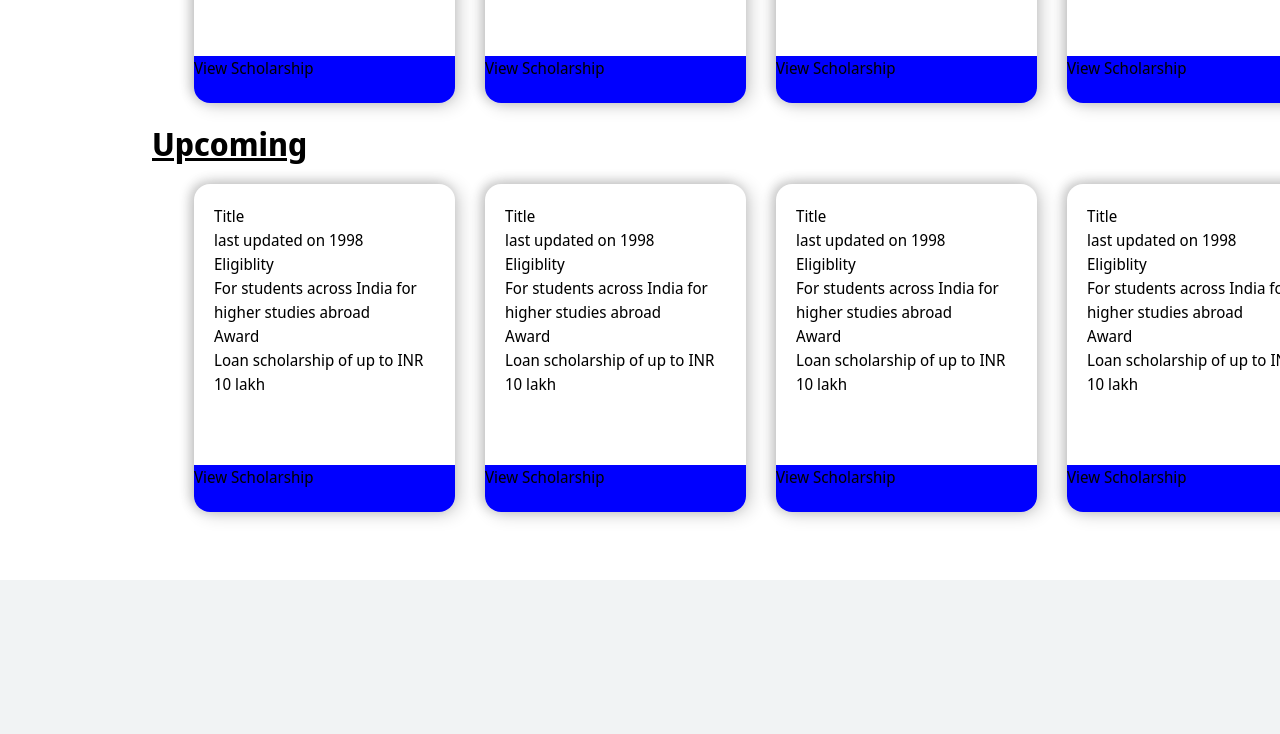
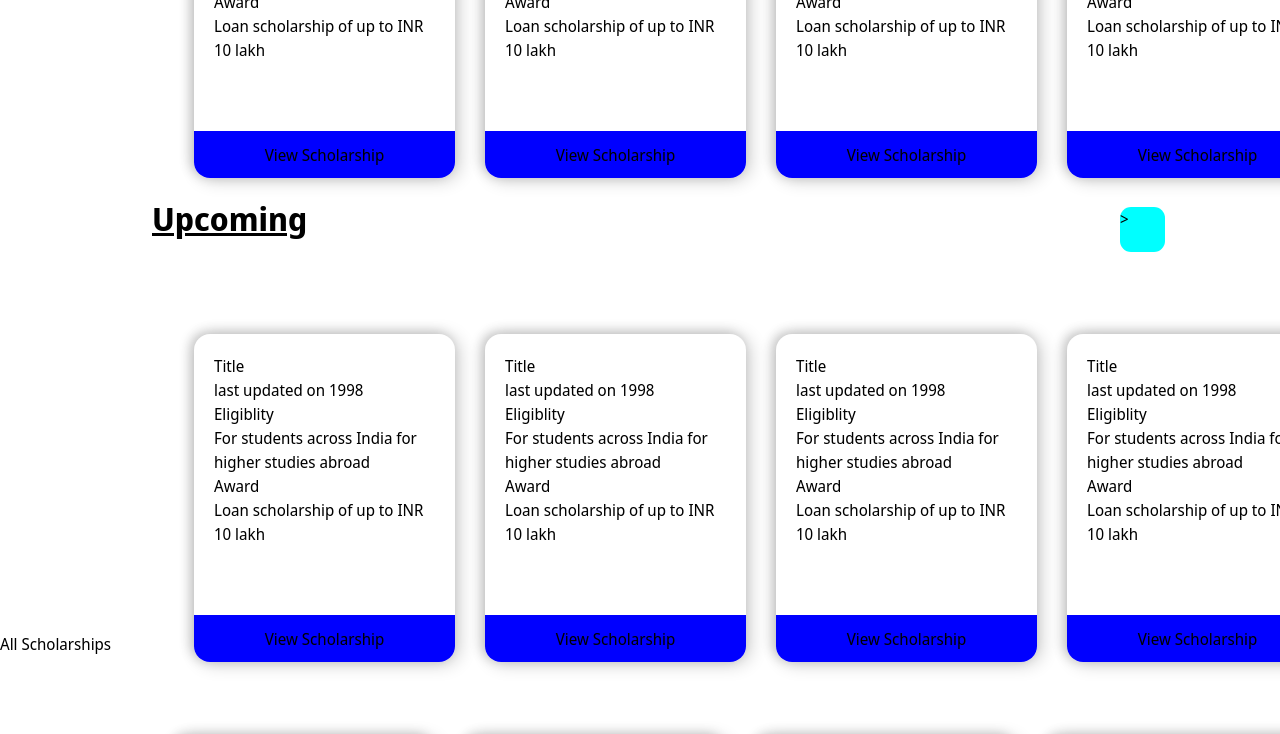
Before and after one commit to SahilShameerDev/scholarship_website_gdsc, a Next.js app: page /scholarships in a window 1280 px wide. Shown: the part 420-1154 px from the top of the page. Before the commit the page ends 1000 px from the top, so only its background shows below. Built offline with nearby package versions, Linux system fonts and the light colour scheme.

Commit message:
PopUp Modal Layout created

```diff
--- a/app/scholarships/page.tsx
+++ b/app/scholarships/page.tsx
@@ -1,17 +1,20 @@
+
+
 import Header from '@/components/ScholarshipPage/Header/Header'
 import Home from '@/components/ScholarshipPage/Home/Home'
 import React from 'react'
 import style from './scholar.module.css'
 import ScholarSections from '@/components/ScholarshipPage/ScholarSections/ScholarSections'
+import AllScholarShips from '@/components/ScholarshipPage/AllScholarShips/AllScholarShips'
 
 const page = () => {
   return (
     <div className={style.scholar}>
-      <div className={style.bg}></div>
         <Header/>
         <Home/>
         <ScholarSections title="Open Now"/>
         <ScholarSections title="Upcoming"/>
+        <AllScholarShips/>
     </div>
   )
 }
--- a/app/scholarships/scholar.module.css
+++ b/app/scholarships/scholar.module.css
@@ -1,11 +1,4 @@
 .scholar{
     height: 100%;
-}
-
-.bg{
-    position: absolute;
-    top: 0;
-    height: 1000px;
-    width: 100%;
     background-color: #FFFFFF;
 }
--- /dev/null
+++ b/components/ScholarshipPage/AllScholarShips/AllScholarShips.module.css
@@ -0,0 +1,7 @@
+.cards{
+    display: flex;
+    flex-wrap: wrap;
+}
+.title{
+
+}
--- /dev/null
+++ b/components/ScholarshipPage/AllScholarShips/AllScholarShips.tsx
@@ -0,0 +1,21 @@
+
+import React from 'react'
+import styles from './AllScholarShips.module.css'
+import Card from '../Card/Card'
+
+const AllScholarShips = () => {
+  return (
+    <div>
+        <h1 className={styles.tilte}>All Scholarships</h1>
+        <div className={styles.cards}>
+            <Card/>
+            <Card/>
+            <Card/>
+            <Card/>
+            <Card/>
+        </div>
+    </div>
+  )
+}
+
+export default AllScholarShips
--- a/components/ScholarshipPage/Card/Card.module.css
+++ b/components/ScholarshipPage/Card/Card.module.css
@@ -11,6 +11,7 @@
     padding: 20px;
     float: left;
     margin-left: 30px;
+    margin-top: 30px;
 }
 
 .button{
--- a/components/ScholarshipPage/Card/Card.tsx
+++ b/components/ScholarshipPage/Card/Card.tsx
@@ -1,18 +1,41 @@
-import React from 'react'
-import styles from './Card.module.css'
+"use client"
+import React, { useState } from "react";
+import styles from "./Card.module.css";
+import Modal from "react-modal";
 
 const Cards = () => {
+  const [modalIsOpen, setModalIsOpen] = useState(false);
+
+  const openModal = ()=>{
+    setModalIsOpen(true)
+  }
+  const closeModal = ()=>{
+    setModalIsOpen(false)
+  }
   return (
-    <div className={styles.panel}>
+    <div>
+      <div className={styles.panel}>
         <h1 className={styles.title}>Title</h1>
         <p className={styles.date}>last updated on 1998</p>
         <h2 className={styles.eligiblityTitle}>Eligiblity</h2>
-        <p className={styles.eligiblity}>For students across India for higher studies abroad</p>
+        <p className={styles.eligiblity}>
+          For students across India for higher studies abroad
+        </p>
         <h2 className={styles.awardTitle}>Award</h2>
         <p className={styles.award}>Loan scholarship of up to INR 10 lakh</p>
-        <div className={styles.button}> View Scholarship</div>
+        <button onClick={openModal} className={styles.button}> View Scholarship</button>
+      </div>
+
+      {/* Pop Up Menu */}
+      <Modal
+      isOpen={modalIsOpen}
+      onRequestClose={closeModal}
+      contentLabel="Scholarship Details"
+      >
+        <h1>Hello</h1>
+      </Modal>
     </div>
-  )
-}
+  );
+};
 
-export default Cards
+export default Cards;
--- /dev/null
+++ b/components/ScholarshipPage/PopUpModal/PopUpModal.tsx
@@ -0,0 +1,9 @@
+import React from 'react'
+
+const PopUpModal = () => {
+  return (
+    <div>PopUpModal</div>
+  )
+}
+
+export default PopUpModal
--- a/components/ScholarshipPage/ScholarSections/ScholarSection.module.css
+++ b/components/ScholarshipPage/ScholarSections/ScholarSection.module.css
@@ -14,3 +14,14 @@
     float: left;
 
 }
+.button{
+    position: relative;
+    top: 18px;
+    left: 70rem;
+    width: 45px;
+    height: 45px;
+    background-color: aqua;
+    border-radius: 11px ;
+    margin: 0;
+    border: 0;
+}
--- a/components/ScholarshipPage/ScholarSections/ScholarSections.tsx
+++ b/components/ScholarshipPage/ScholarSections/ScholarSections.tsx
@@ -1,3 +1,5 @@
+
+
 import React from 'react'
 import styles from './ScholarSection.module.css'
 import Cards from '../Card/Card'
@@ -6,6 +8,10 @@ const ScholarSections = (props:{title:String}) => {
   return (
     <div className={styles.container}>
         <h2 className={styles.title}>{props.title}</h2>
+        <div className={styles.button}>
+          <button>&gt;</button>
+        </div>
+
         <div className={styles.cards}>
           <Cards/>
           <Cards/>
--- a/package.json
+++ b/package.json
@@ -19,7 +19,11 @@
     "postcss": "8.4.33",
     "react": "18.2.0",
     "react-dom": "18.2.0",
+    "react-modal": "^3.16.1",
     "tailwindcss": "3.4.1",
     "typescript": "5.3.3"
+  },
+  "devDependencies": {
+    "@types/react-modal": "^3.16.3"
   }
 }
```
Also changed, not shown: components/ScholarshipPage/PopUpModal/PopUpModal.module.css (added), 1 other file (tests, documents, lock files or other folders).
